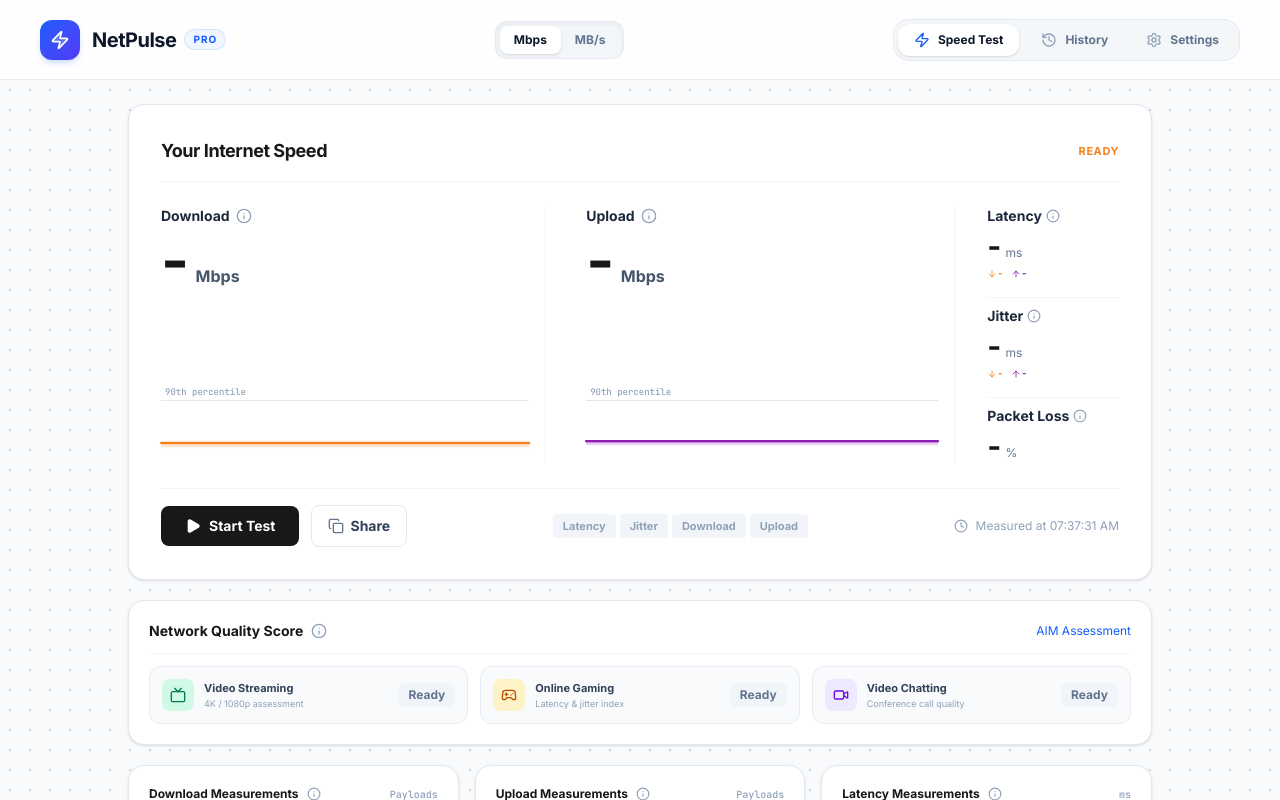
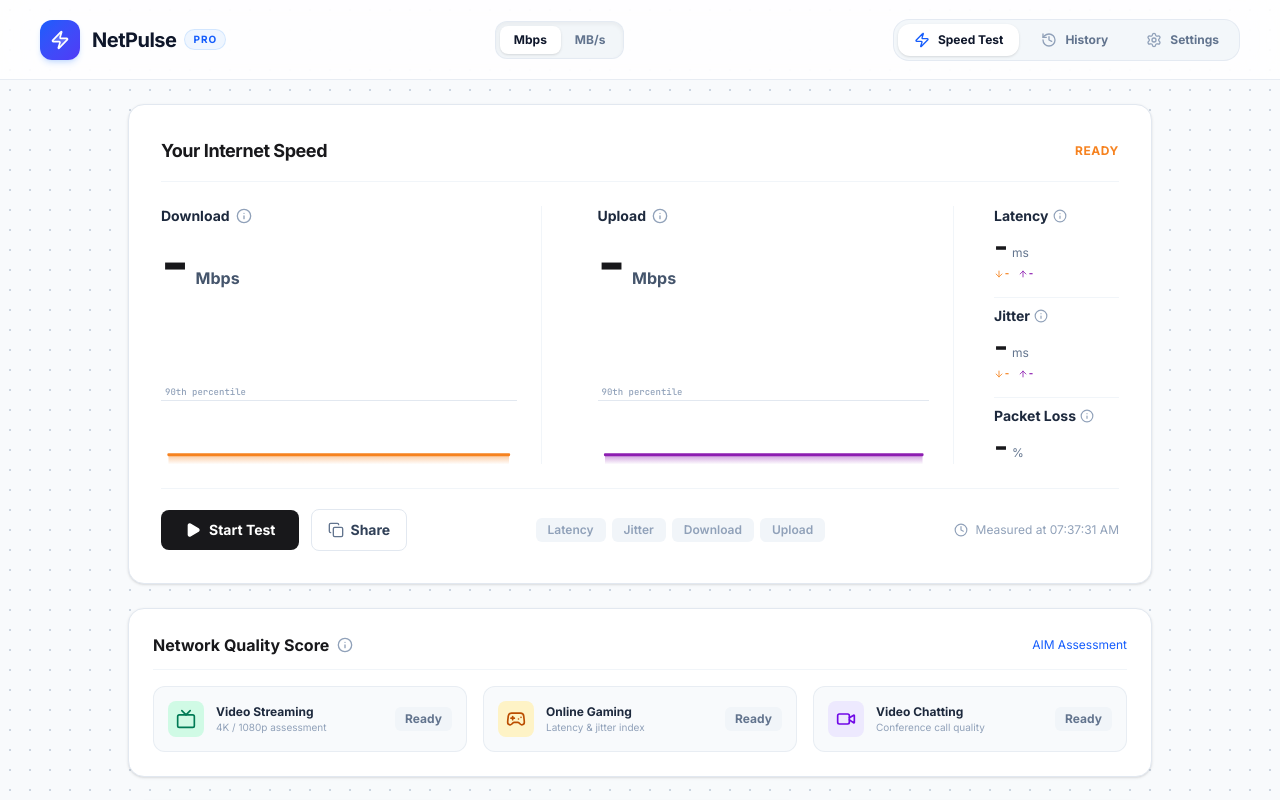
Before and after one commit to Suvesh108/NetPulse, a React (Vite) app: page / in a window 1280 px wide. Built offline with nearby package versions, Linux system fonts and the light colour scheme.

Commit message:
fix: balance column gaps, action bar responsive wrapping, and SVG curve margins

```diff
--- a/src/components/SpeedTest.tsx
+++ b/src/components/SpeedTest.tsx
@@ -1,5 +1,5 @@
 import React, { useState, useEffect, useRef } from 'react';
-import { Download, Upload, MapPin, CheckCircle2, Zap, Activity, Gauge, BarChart2, Radio, Play, RotateCcw, ArrowDown, ArrowUp, Tv, Gamepad2, Video, Info, ShieldCheck, Share2, Copy, Check, Clock, ChevronRight } from 'lucide-react';
+import { Download, Upload, MapPin, CheckCircle2, Zap, Activity, Gauge, BarChart2, Radio, Play, RotateCcw, ArrowDown, ArrowUp, Tv, Gamepad2, Video, Info, ShieldCheck, Share2, Copy, Check, Clock } from 'lucide-react';
 import { TestStatus, SimulationSettings, SpeedTestResult } from '../types';
 import SpeedTestEngine from '@cloudflare/speedtest';
 
@@ -336,32 +336,36 @@ export default function SpeedTest({ settings, onUpdateSettings, onTestComplete,
   };
 
   // Spline Generator for Cloudflare-style Area Charts
-  const generateCloudflareSpline = (history: number[], baseVal: number | null, width = 420, height = 120) => {
+  const generateCloudflareSpline = (history: number[], baseVal: number | null, width = 380, height = 110) => {
     let dataset = history;
     if ((!dataset || dataset.length < 2) && baseVal && baseVal > 0) {
       dataset = [baseVal * 0.35, baseVal * 0.62, baseVal * 0.85, baseVal * 0.94, baseVal, baseVal * 0.91, baseVal * 0.98, baseVal];
     }
 
+    const paddingX = 8;
+    const paddingY = 8;
+    const effectiveWidth = width - paddingX * 2;
+    const effectiveHeight = height - paddingY * 2;
+
     if (!dataset || dataset.length < 2) {
       return {
-        stroke: `M 0,${height - 6} L ${width},${height - 6}`,
-        fill: `M 0,${height - 6} L ${width},${height - 6} L ${width},${height} L 0,${height} Z`,
+        stroke: `M ${paddingX},${height - paddingY} L ${width - paddingX},${height - paddingY}`,
+        fill: `M ${paddingX},${height - paddingY} L ${width - paddingX},${height - paddingY} L ${width - paddingX},${height} L ${paddingX},${height} Z`,
         points: [] as { x: number; y: number }[],
-        lastX: width,
-        lastY: height - 6,
+        lastX: width - paddingX,
+        lastY: height - paddingY,
         hasData: false
       };
     }
 
-    const padding = 10;
     const maxVal = Math.max(...dataset, 1.0);
-    const stepX = width / (dataset.length - 1);
+    const stepX = effectiveWidth / (dataset.length - 1);
 
     const points: { x: number; y: number }[] = [];
 
     for (let i = 0; i < dataset.length; i++) {
-      const x = i * stepX;
-      const y = height - ((dataset[i] / maxVal) * (height - padding * 2)) - padding;
+      const x = paddingX + i * stepX;
+      const y = paddingY + (effectiveHeight - ((dataset[i] / maxVal) * effectiveHeight));
       points.push({ x, y });
     }
 
@@ -377,7 +381,7 @@ export default function SpeedTest({ settings, onUpdateSettings, onTestComplete,
     }
 
     const last = points[points.length - 1];
-    const fillPath = `${path} L ${last.x},${height} L 0,${height} Z`;
+    const fillPath = `${path} L ${last.x},${height} L ${points[0].x},${height} Z`;
     return { stroke: path, fill: fillPath, points, lastX: last.x, lastY: last.y, hasData: true };
   };
 
@@ -391,8 +395,8 @@ export default function SpeedTest({ settings, onUpdateSettings, onTestComplete,
   const displayDownloadHistory = getDisplayHistory(downloadSpeedHistory, status === 'downloading', elapsedRef.current - 12);
   const displayUploadHistory = getDisplayHistory(uploadSpeedHistory, status === 'uploading', elapsedRef.current - 18);
 
-  const downloadSpline = generateCloudflareSpline(displayDownloadHistory, downloadVal, 420, 110);
-  const uploadSpline = generateCloudflareSpline(displayUploadHistory, uploadVal, 420, 110);
+  const downloadSpline = generateCloudflareSpline(displayDownloadHistory, downloadVal, 380, 110);
+  const uploadSpline = generateCloudflareSpline(displayUploadHistory, uploadVal, 380, 110);
 
   // Network Quality Score Calculations
   const effectiveDown = downloadVal !== null ? downloadVal : (status === 'downloading' ? currentSpeed : 0);
@@ -499,28 +503,28 @@ export default function SpeedTest({ settings, onUpdateSettings, onTestComplete,
   };
 
   return (
-    <div className="w-full flex flex-col items-center gap-5 select-none" id="speed-test-section">
+    <div className="w-full flex flex-col items-center gap-6 select-none" id="speed-test-section">
 
       {/* CLOUDFLARE SPEEDOMETER HERO CONSOLE ("Your Internet Speed") */}
       <div className="w-full max-w-5xl bg-white rounded-2xl p-6 sm:p-8 flex flex-col border border-slate-200 shadow-sm" id="dashboard-dial">
 
         {/* Header Title */}
         <div className="flex items-center justify-between pb-4 border-b border-slate-100">
-          <h2 className="text-base sm:text-lg font-bold text-[#18181B] tracking-tight">Your Internet Speed</h2>
+          <h2 className="text-lg font-bold text-[#18181B] tracking-tight">Your Internet Speed</h2>
           <div className="flex items-center gap-2">
-            <span className="text-[11px] font-bold text-[#F6821F] uppercase tracking-wider">
+            <span className="text-xs font-bold text-[#F6821F] uppercase tracking-wider">
               {status === 'idle' ? 'Ready' : (status === 'completed' ? 'Finished' : 'Testing')}
             </span>
           </div>
         </div>
 
-        {/* 3-Section Grid: Seamless Download | Seamless Upload | Seamless Telemetry Column */}
-        <div className="grid grid-cols-1 lg:grid-cols-12 gap-6 my-6 items-stretch">
+        {/* 3-Section Grid: Download | Upload | Telemetry Column */}
+        <div className="grid grid-cols-1 lg:grid-cols-12 gap-8 my-6 items-stretch">
 
           {/* SECTION 1: DOWNLOAD (5 Columns) */}
-          <div className="lg:col-span-5 flex flex-col justify-between pr-0 lg:pr-4 lg:border-r lg:border-slate-100">
+          <div className="lg:col-span-5 flex flex-col justify-between pr-0 lg:pr-6 lg:border-r lg:border-slate-100">
             <div>
-              <div className="flex items-center gap-1.5 mb-1">
+              <div className="flex items-center gap-1.5 mb-1.5">
                 <span className="text-sm font-bold text-slate-800">Download</span>
                 <Info className="w-4 h-4 text-slate-400" />
               </div>
@@ -537,12 +541,12 @@ export default function SpeedTest({ settings, onUpdateSettings, onTestComplete,
             </div>
 
             {/* Area Spline Waveform */}
-            <div className="relative w-full h-28 sm:h-32 mt-4 flex flex-col justify-end">
+            <div className="relative w-full h-28 sm:h-32 mt-4 flex flex-col justify-end overflow-hidden">
               <div className="absolute inset-x-0 top-1/2 border-b border-slate-200 flex justify-start">
                 <span className="text-[9px] font-mono text-slate-400 -mt-3.5 bg-white px-1">90th percentile</span>
               </div>
 
-              <svg id="download-sparkline" viewBox="0 0 420 110" className="w-full h-full relative z-10 overflow-visible">
+              <svg id="download-sparkline" viewBox="0 0 380 110" preserveAspectRatio="none" className="w-full h-full relative z-10 overflow-visible">
                 <defs>
                   <linearGradient id="cfDownloadGrad" x1="0" y1="0" x2="0" y2="1">
                     <stop offset="0%" stopColor="#F6821F" stopOpacity="0.45" />
@@ -565,9 +569,9 @@ export default function SpeedTest({ settings, onUpdateSettings, onTestComplete,
           </div>
 
           {/* SECTION 2: UPLOAD (5 Columns) */}
-          <div className="lg:col-span-5 flex flex-col justify-between px-0 lg:px-4 lg:border-r lg:border-slate-100">
+          <div className="lg:col-span-5 flex flex-col justify-between px-0 lg:px-6 lg:border-r lg:border-slate-100">
             <div>
-              <div className="flex items-center gap-1.5 mb-1">
+              <div className="flex items-center gap-1.5 mb-1.5">
                 <span className="text-sm font-bold text-slate-800">Upload</span>
                 <Info className="w-4 h-4 text-slate-400" />
               </div>
@@ -584,12 +588,12 @@ export default function SpeedTest({ settings, onUpdateSettings, onTestComplete,
             </div>
 
             {/* Area Spline Waveform */}
-            <div className="relative w-full h-28 sm:h-32 mt-4 flex flex-col justify-end">
+            <div className="relative w-full h-28 sm:h-32 mt-4 flex flex-col justify-end overflow-hidden">
               <div className="absolute inset-x-0 top-1/2 border-b border-slate-200 flex justify-start">
                 <span className="text-[9px] font-mono text-slate-400 -mt-3.5 bg-white px-1">90th percentile</span>
               </div>
 
-              <svg id="upload-sparkline" viewBox="0 0 420 110" className="w-full h-full relative z-10 overflow-visible">
+              <svg id="upload-sparkline" viewBox="0 0 380 110" preserveAspectRatio="none" className="w-full h-full relative z-10 overflow-visible">
                 <defs>
                   <linearGradient id="cfUploadGrad" x1="0" y1="0" x2="0" y2="1">
                     <stop offset="0%" stopColor="#8D1EB1" stopOpacity="0.45" />
@@ -621,7 +625,7 @@ export default function SpeedTest({ settings, onUpdateSettings, onTestComplete,
                 <Info className="w-3.5 h-3.5 text-slate-400" />
               </div>
               <div className="flex items-baseline gap-1 mt-0.5">
-                <span id="ping-val" className="font-sans text-2xl sm:text-3xl font-bold text-[#18181B]">
+                <span id="ping-val" className="font-sans text-3xl font-bold text-[#18181B]">
                   {pingVal !== null ? pingVal : '-'}
                 </span>
                 <span className="text-xs font-medium text-slate-500">ms</span>
@@ -643,7 +647,7 @@ export default function SpeedTest({ settings, onUpdateSettings, onTestComplete,
                 <Info className="w-3.5 h-3.5 text-slate-400" />
               </div>
               <div className="flex items-baseline gap-1 mt-0.5">
-                <span id="jitter-val" className="font-sans text-2xl sm:text-3xl font-bold text-[#18181B]">
+                <span id="jitter-val" className="font-sans text-3xl font-bold text-[#18181B]">
                   {jitterVal !== null ? jitterVal : '-'}
                 </span>
                 <span className="text-xs font-medium text-slate-500">ms</span>
@@ -665,7 +669,7 @@ export default function SpeedTest({ settings, onUpdateSettings, onTestComplete,
                 <Info className="w-3.5 h-3.5 text-slate-400" />
               </div>
               <div className="flex items-baseline gap-1 mt-0.5">
-                <span id="packet-loss-val" className="font-sans text-2xl sm:text-3xl font-bold text-[#18181B]">
+                <span id="packet-loss-val" className="font-sans text-3xl font-bold text-[#18181B]">
                   {packetLossVal !== null ? packetLossVal.toFixed(1) : (status === 'idle' ? '-' : '0.0')}
                 </span>
                 <span className="text-xs font-medium text-slate-500">%</span>
@@ -676,15 +680,15 @@ export default function SpeedTest({ settings, onUpdateSettings, onTestComplete,
 
         </div>
 
-        {/* Action Buttons & Chevron Progress Bar */}
-        <div className="flex flex-col sm:flex-row items-center justify-between pt-4 border-t border-slate-100 gap-4">
+        {/* Action Buttons & Phase Indicator */}
+        <div className="flex flex-col md:flex-row items-center justify-between pt-5 border-t border-slate-100 gap-4">
 
-          <div className="flex items-center gap-3 flex-wrap">
+          <div className="flex items-center gap-3 w-full md:w-auto">
             <button
               id="dial-go-button"
               onClick={handleStartTest}
               disabled={status !== 'idle' && status !== 'completed'}
-              className={`px-6 py-2.5 rounded-lg font-bold text-sm flex items-center gap-2 transition-all duration-200 cursor-pointer ${
+              className={`px-6 py-2.5 rounded-lg font-bold text-sm flex items-center justify-center gap-2 transition-all duration-200 cursor-pointer ${
                 status === 'idle' || status === 'completed'
                   ? 'bg-[#18181B] text-white hover:bg-black'
                   : 'bg-slate-100 text-slate-400 border border-slate-200 cursor-not-allowed'
@@ -705,15 +709,15 @@ export default function SpeedTest({ settings, onUpdateSettings, onTestComplete,
 
             <button
               onClick={handleCopyLink}
-              className="px-4 py-2.5 rounded-lg bg-white hover:bg-slate-50 text-slate-700 text-sm font-bold border border-slate-200 transition-all flex items-center gap-1.5 cursor-pointer"
+              className="px-4 py-2.5 rounded-lg bg-white hover:bg-slate-50 text-slate-700 text-sm font-bold border border-slate-200 transition-all flex items-center justify-center gap-1.5 cursor-pointer"
             >
               {copiedLink ? <Check className="w-4 h-4 text-emerald-600" /> : <Copy className="w-4 h-4 text-slate-500" />}
               <span>{copiedLink ? 'Copied' : 'Share'}</span>
             </button>
           </div>
 
-          {/* Segmented Chevron Phase Indicator */}
-          <div className="flex items-center gap-1">
+          {/* Phase Tags */}
+          <div className="flex items-center gap-1.5 flex-wrap justify-center">
             {['Latency', 'Jitter', 'Download', 'Upload'].map((phaseName, pIdx) => {
               const activeIdx = status === 'pinging' ? 0 : status === 'jittering' ? 1 : status === 'downloading' ? 2 : status === 'uploading' ? 3 : (status === 'completed' ? 4 : -1);
               const isCurrent = pIdx === activeIdx;
@@ -722,8 +726,8 @@ export default function SpeedTest({ settings, onUpdateSettings, onTestComplete,
               return (
                 <div
                   key={phaseName}
-                  className={`px-2.5 py-1 text-[11px] font-bold rounded flex items-center gap-1 transition-colors ${
-                    isCurrent ? 'bg-[#F6821F] text-white' : (isPassed ? 'bg-slate-800 text-white' : 'bg-slate-100 text-slate-400')
+                  className={`px-3 py-1 text-xs font-semibold rounded-md transition-colors ${
+                    isCurrent ? 'bg-[#F6821F] text-white font-bold' : (isPassed ? 'bg-slate-800 text-white' : 'bg-slate-100 text-slate-400')
                   }`}
                 >
                   <span>{phaseName}</span>
@@ -742,60 +746,60 @@ export default function SpeedTest({ settings, onUpdateSettings, onTestComplete,
       </div>
 
       {/* NETWORK QUALITY SCORE STRIP */}
-      <div className="w-full max-w-5xl bg-white rounded-2xl p-5 border border-slate-200 shadow-sm">
-        <div className="flex items-center justify-between pb-3 border-b border-slate-100 mb-3">
+      <div className="w-full max-w-5xl bg-white rounded-2xl p-5 sm:p-6 border border-slate-200 shadow-sm">
+        <div className="flex items-center justify-between pb-3 border-b border-slate-100 mb-4">
           <div className="flex items-center gap-2">
-            <h3 className="text-sm font-bold text-[#18181B]">Network Quality Score</h3>
+            <h3 className="text-sm sm:text-base font-bold text-[#18181B]">Network Quality Score</h3>
             <Info className="w-4 h-4 text-slate-400" />
           </div>
           <span className="text-xs text-blue-600 font-medium">AIM Assessment</span>
         </div>
 
-        <div className="grid grid-cols-1 sm:grid-cols-3 gap-3">
+        <div className="grid grid-cols-1 sm:grid-cols-3 gap-4">
           {/* Streaming */}
-          <div className="flex items-center justify-between p-3 rounded-xl bg-slate-50 border border-slate-200/70">
-            <div className="flex items-center gap-2.5">
-              <div className="w-8 h-8 rounded-lg bg-emerald-100 text-emerald-700 flex items-center justify-center">
-                <Tv className="w-4 h-4" />
+          <div className="flex items-center justify-between p-3.5 rounded-xl bg-slate-50 border border-slate-200/70">
+            <div className="flex items-center gap-3">
+              <div className="w-9 h-9 rounded-lg bg-emerald-100 text-emerald-700 flex items-center justify-center shrink-0">
+                <Tv className="w-5 h-5" />
               </div>
               <div className="flex flex-col">
-                <span className="text-[11px] font-bold text-slate-700">Video Streaming</span>
-                <span className="text-[9px] text-slate-400">{streamScore.detail}</span>
+                <span className="text-xs font-bold text-slate-800">Video Streaming</span>
+                <span className="text-[10px] text-slate-400">{streamScore.detail}</span>
               </div>
             </div>
-            <span className={`text-xs font-black px-2.5 py-1 rounded-md ${streamScore.color}`}>
+            <span className={`text-xs font-black px-2.5 py-1 rounded-md shrink-0 ${streamScore.color}`}>
               {streamScore.label}
             </span>
           </div>
 
           {/* Gaming */}
-          <div className="flex items-center justify-between p-3 rounded-xl bg-slate-50 border border-slate-200/70">
-            <div className="flex items-center gap-2.5">
-              <div className="w-8 h-8 rounded-lg bg-amber-100 text-amber-700 flex items-center justify-center">
-                <Gamepad2 className="w-4 h-4" />
+          <div className="flex items-center justify-between p-3.5 rounded-xl bg-slate-50 border border-slate-200/70">
+            <div className="flex items-center gap-3">
+              <div className="w-9 h-9 rounded-lg bg-amber-100 text-amber-700 flex items-center justify-center shrink-0">
+                <Gamepad2 className="w-5 h-5" />
               </div>
               <div className="flex flex-col">
-                <span className="text-[11px] font-bold text-slate-700">Online Gaming</span>
-                <span className="text-[9px] text-slate-400">{gameScore.detail}</span>
+                <span className="text-xs font-bold text-slate-800">Online Gaming</span>
+                <span className="text-[10px] text-slate-400">{gameScore.detail}</span>
               </div>
             </div>
-            <span className={`text-xs font-black px-2.5 py-1 rounded-md ${gameScore.color}`}>
+            <span className={`text-xs font-black px-2.5 py-1 rounded-md shrink-0 ${gameScore.color}`}>
               {gameScore.label}
             </span>
           </div>
 
           {/* Video Chat */}
-          <div className="flex items-center justify-between p-3 rounded-xl bg-slate-50 border border-slate-200/70">
-            <div className="flex items-center gap-2.5">
-              <div className="w-8 h-8 rounded-lg bg-violet-100 text-violet-700 flex items-center justify-center">
-                <Video className="w-4 h-4" />
+          <div className="flex items-center justify-between p-3.5 rounded-xl bg-slate-50 border border-slate-200/70">
+            <div className="flex items-center gap-3">
+              <div className="w-9 h-9 rounded-lg bg-violet-100 text-violet-700 flex items-center justify-center shrink-0">
+                <Video className="w-5 h-5" />
               </div>
               <div className="flex flex-col">
-                <span className="text-[11px] font-bold text-slate-700">Video Chatting</span>
-                <span className="text-[9px] text-slate-400">{chatScore.detail}</span>
+                <span className="text-xs font-bold text-slate-800">Video Chatting</span>
+                <span className="text-[10px] text-slate-400">{chatScore.detail}</span>
               </div>
             </div>
-            <span className={`text-xs font-black px-2.5 py-1 rounded-md ${chatScore.color}`}>
+            <span className={`text-xs font-black px-2.5 py-1 rounded-md shrink-0 ${chatScore.color}`}>
               {chatScore.label}
             </span>
           </div>
```
